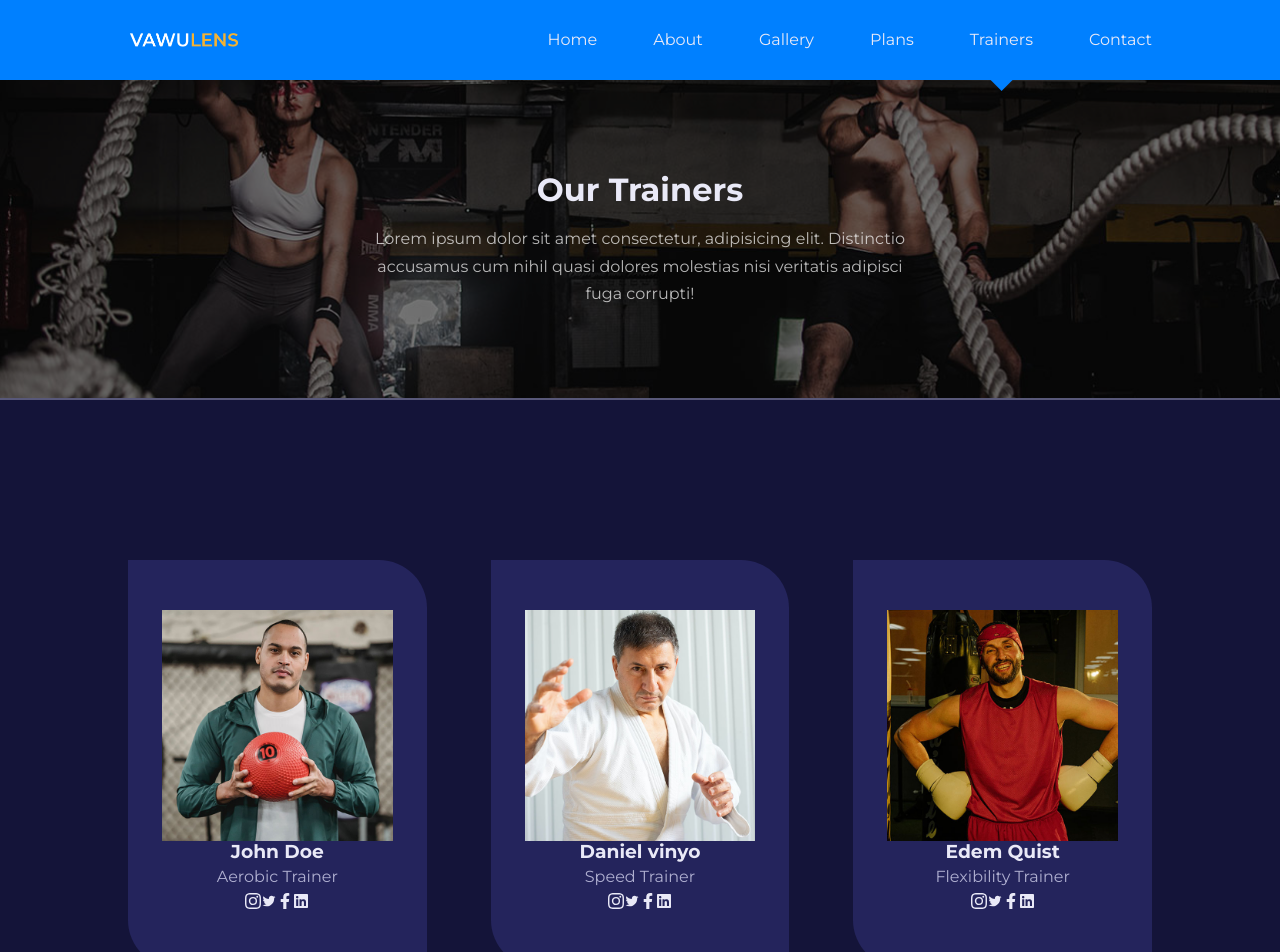
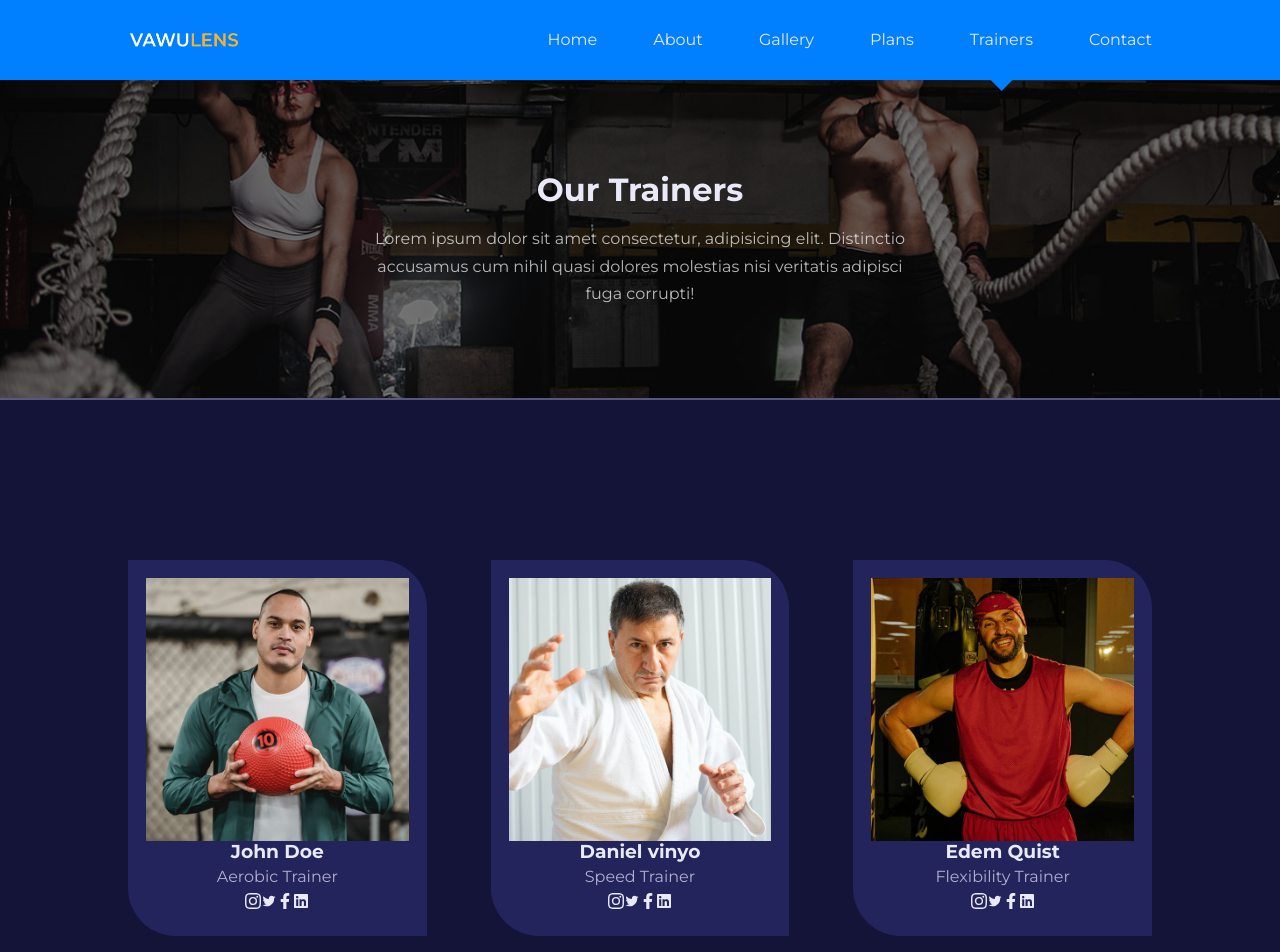
Before and after one commit to erickdc7/react-trainer-website, a React (Create React App) app: page /trainers in a window 1280 px wide. Shown: the top 952 px of the page. Built offline with nearby package versions, Linux system fonts and the light colour scheme; the HTML template or start-up script is replaced by a standard one.

Commit message:
card.trainer styles added to trainers.css

```diff
--- a/src/pages/trainers/trainers.css
+++ b/src/pages/trainers/trainers.css
@@ -3,3 +3,7 @@
   grid-template-columns: repeat(3, 1fr);
   gap: 4rem;
 }
+
+.card.trainer {
+  padding: 1rem;
+}
```
